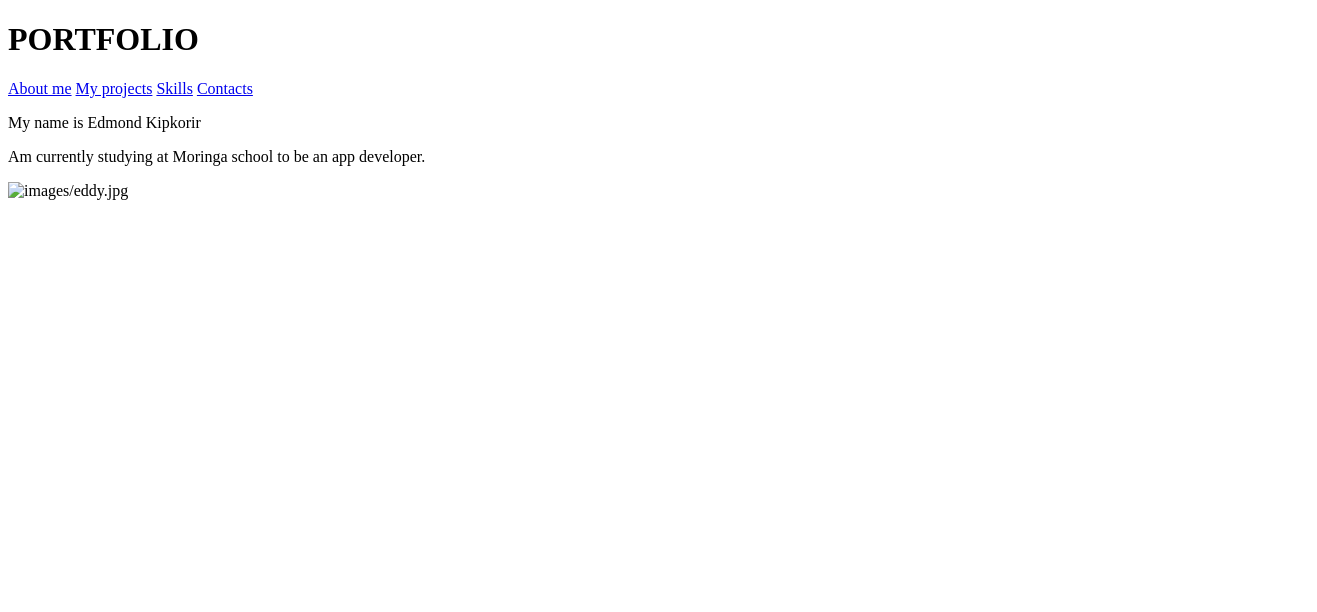
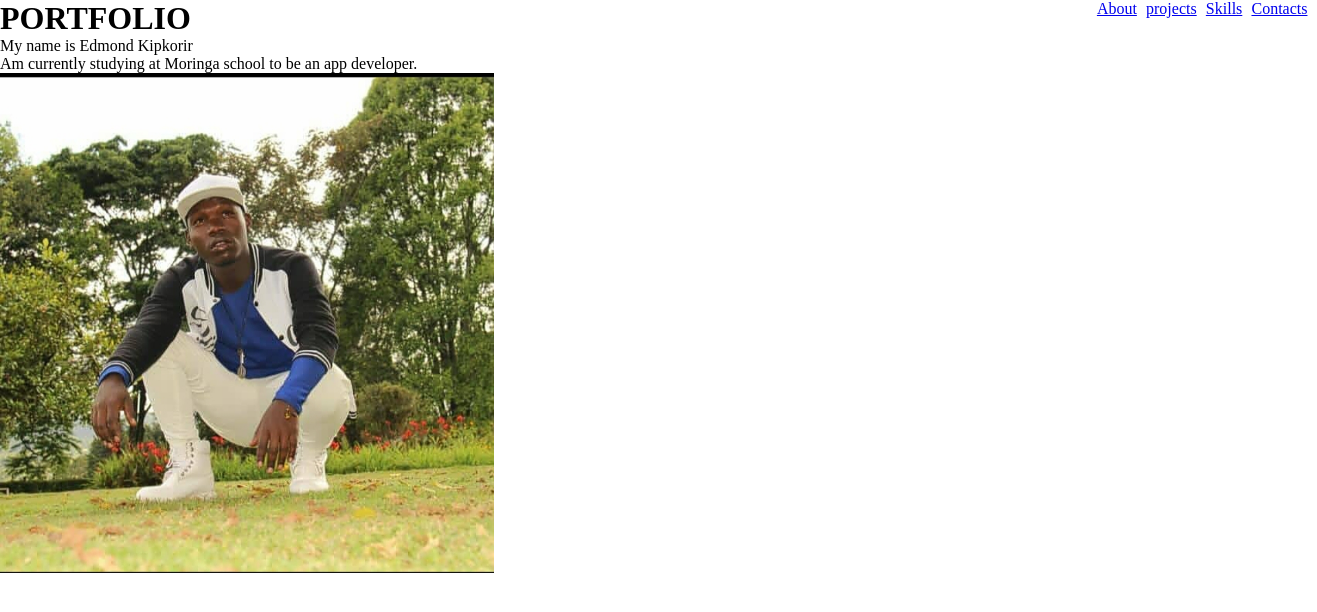
Before and after one commit to edmondkipkorir/portfolio, a plain HTML site: page index.html in a window 1280 px wide. Shown: the whole page, 1317 px wide, since content can reach past the window. Drawn offline with Linux system fonts and the light colour scheme.

Commit message:
initial commit

```diff
--- a/css/styles.css
+++ b/css/styles.css
@@ -0,0 +1,23 @@
+*{
+    margin: 0px;
+    padding: 0px;
+    box-sizing: border-box;
+}
+img{
+   height: 500px;
+}
+.nav-menu{
+    list-style-type: none;
+    display: flex;
+    justify-content: space-between;
+    padding: 0% 0% 0% 0%;
+}
+.nav-bar{
+    display: flex;
+    justify-content: space-between;
+}
+.nav-menu li{
+    margin: 0px ;
+    padding: 0% 5% 5% 0% ;
+    list-style: none;
+}
--- a/index.html
+++ b/index.html
@@ -7,17 +7,20 @@
     <body>
         <div class="nav-bar">
         <h1>PORTFOLIO</h1>
-        <a href="About me.html">About me</a>
+        <ul class="nav-menu">
+     <li><a href="About me.html">About</a></li>
 
-        <a href="My projects.html">My projects</a>
+        <li><a href="My projects.html">projects</a></li>
 
-        <a href="Skills.html">Skills</a>
+        <li><a href="Skills.html">Skills</a></li>
 
-        <a href="Contacts">Contacts</a>
+        <li><a href="Contacts">Contacts</a></li>
+    </ul>
+</div>
         <p>My name is Edmond Kipkorir</p>
         <p>Am currently studying at Moringa school to be an app developer.</p>
-        <img src="images" alt="images/eddy.jpg">
-    </div>
+    <img src="images/eddy.jpg" alt="images/eddy.jpg">
+
 
     </body>
 </html>
```
Also changed, not shown: My Projects.html (+26 -0 lines).
